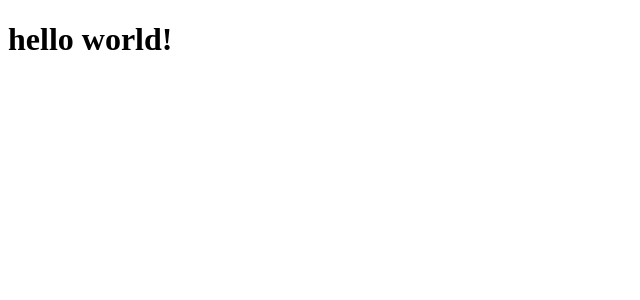
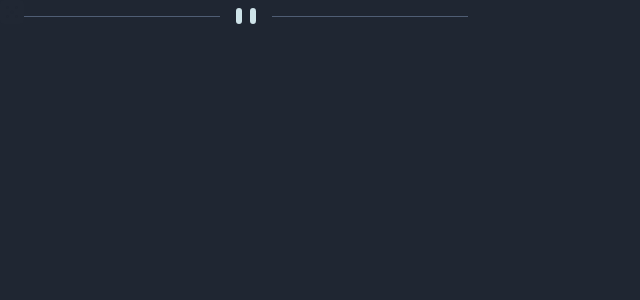
Before and after one commit to monsor3s/advice-generator-app, a React (Vite) app: page / in a window 1280 px wide. Shown: the top 300 px of the page, without its empty margins (0-640 px from the left). Built offline with nearby package versions, Linux system fonts and the light colour scheme.

Commit message:
add elements in index page

```diff
--- a/package.json
+++ b/package.json
@@ -16,6 +16,7 @@
     "@types/react": "^18.0.26",
     "@types/react-dom": "^18.0.9",
     "@vitejs/plugin-react": "^3.0.0",
+    "sass": "^1.57.1",
     "vite": "^4.0.0"
   }
 }
--- a/src/App.jsx
+++ b/src/App.jsx
@@ -1,7 +1,17 @@
+import ImgButton from "../src/assets/icon-dice.svg"
+import DivisionDesk from "../src/assets/pattern-divider-desktop.svg"
+
+import "../src/styles/components/app.sass"
+import "../src/styles/reset.sass"
 
 function App() {
   return (
-    <h1>hello world!</h1>
+    <section className="container">
+      <div className="main-box">
+        <img className="main-button" src={ImgButton} alt="Logo Button" />
+        <img className="main-division" src={DivisionDesk} alt="Division Desktop" />
+      </div>
+    </section>
   )
 }
 
--- /dev/null
+++ b/src/styles/components/app.sass
@@ -0,0 +1,6 @@
+@use '../variables'
+
+.container
+  width: 100vw
+  height: 100vh
+  background-color: variables.$dark-blue
--- a/src/styles/reset.sass
+++ b/src/styles/reset.sass
@@ -1,6 +1,6 @@
 @use 'variables'
 
-  *
+*
   padding: 0
   margin: 0
   font-size: 62.5%
--- a/src/styles/variables.sass
+++ b/src/styles/variables.sass
@@ -1,4 +1,4 @@
-$font-stack: 'Manrope', sans-serif;
+$font-stack: 'Manrope', sans-serif
 $light-green: hsl(150, 100%, 66%)
 $light-cyan: hsl(193, 38%, 86%)
 $grayish-blue: hsl(217, 19%, 38%)
```
Also changed, not shown: 2 other files (tests, documents, lock files or other folders).
